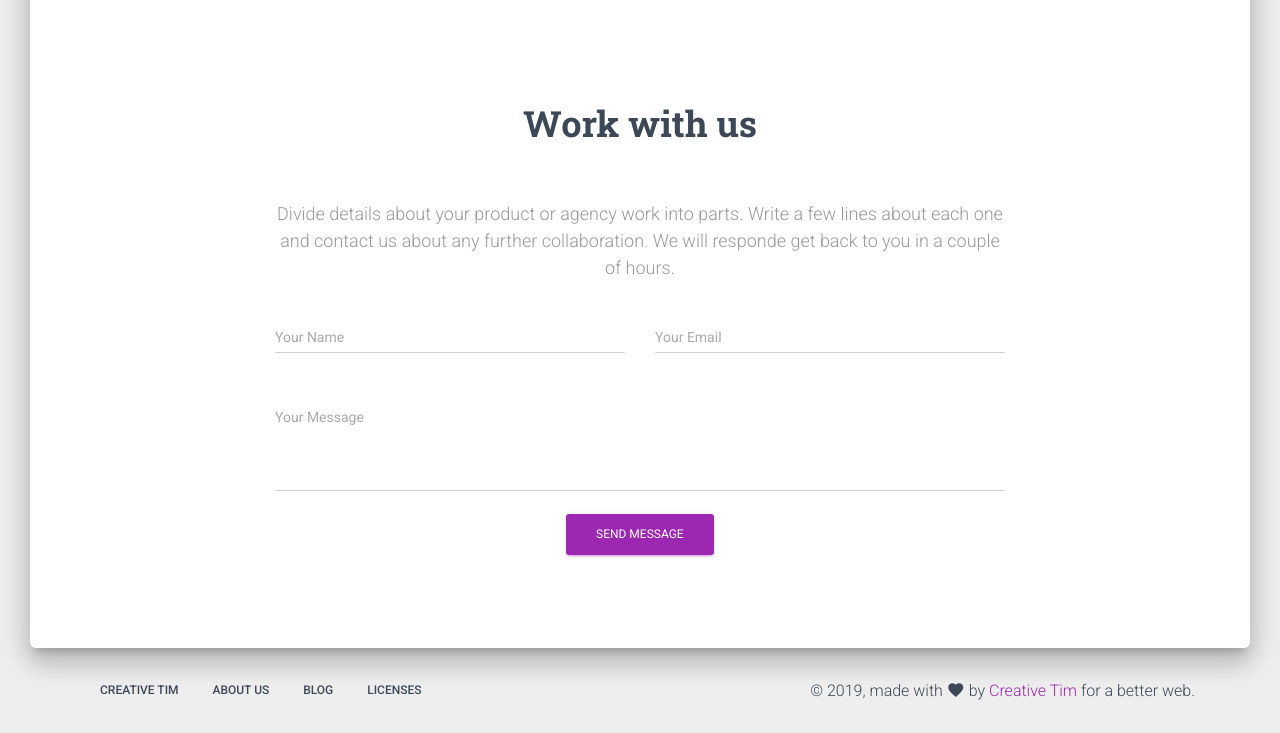
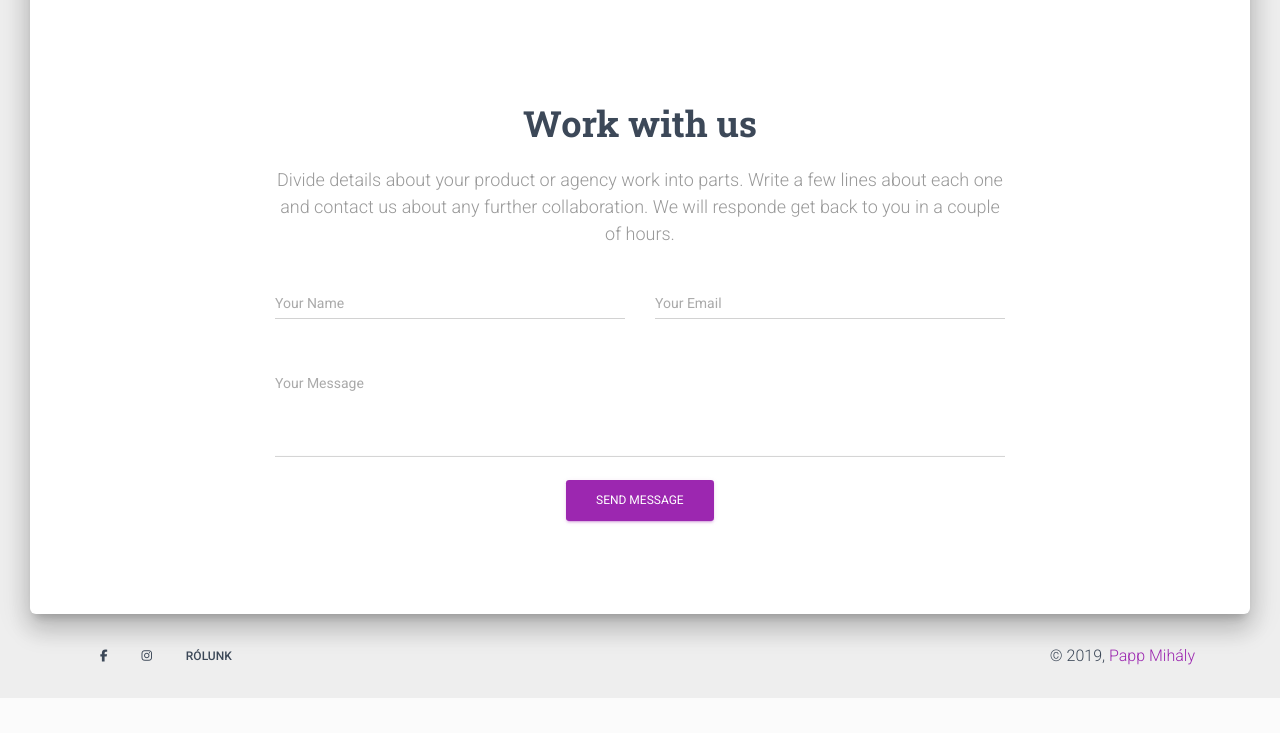
Before and after one commit to pmihaly/cserkweb, a Django app: page / in a window 1280 px wide. Shown: the part 2122-2855 px from the top of the page. After the commit the page ends 2820 px from the top, so only its background shows below. Run offline with Django 3.2, Linux system fonts and the light colour scheme; some libraries are stand-ins or nearby versions.

Commit message:
Nav és footer

```diff
--- a/about/templates/about/homepage.html
+++ b/about/templates/about/homepage.html
@@ -24,77 +24,30 @@
   <title>
     Főoldal | 1111. Szent István Cserkészcsapat
   </title>
-  <meta content='width=device-width, initial-scale=1.0, maximum-scale=1.0, user-scalable=0, shrink-to-fit=no' name='viewport' />
+  <meta content='width=device-width, initial-scale=1.0, maximum-scale=1.0, user-scalable=0, shrink-to-fit=no'
+    name='viewport' />
   <!--     Fonts and icons     -->
-  <link rel="stylesheet" type="text/css" href="https://fonts.googleapis.com/css?family=Roboto:300,400,500,700|Roboto+Slab:400,700|Material+Icons" />
+  <link rel="stylesheet" type="text/css"
+    href="https://fonts.googleapis.com/css?family=Roboto:300,400,500,700|Roboto+Slab:400,700|Material+Icons" />
   <link rel="stylesheet" href="https://maxcdn.bootstrapcdn.com/font-awesome/latest/css/font-awesome.min.css">
   <!-- CSS Files -->
   <link href="/static/css/material-kit.css?v=2.0.6" rel="stylesheet" />
-  <!-- CSS Just for demo purpose, don't include it in your project -->
-  <link href="/static/demo/demo.css" rel="stylesheet" />
 </head>
 
 <body class="landing-page sidebar-collapse">
-  <nav class="navbar navbar-transparent navbar-color-on-scroll fixed-top navbar-expand-lg" color-on-scroll="100" id="sectionsNav">
-    <div class="container">
-      <div class="navbar-translate">
-        <a class="navbar-brand" href="https://demos.creative-tim.com/material-kit/index.html">
-          Material Kit </a>
-        <button class="navbar-toggler" type="button" data-toggle="collapse" aria-expanded="false" aria-label="Toggle navigation">
-          <span class="sr-only">Toggle navigation</span>
-          <span class="navbar-toggler-icon"></span>
-          <span class="navbar-toggler-icon"></span>
-          <span class="navbar-toggler-icon"></span>
-        </button>
-      </div>
-      <div class="collapse navbar-collapse">
-        <ul class="navbar-nav ml-auto">
-          <li class="dropdown nav-item">
-            <a href="#" class="dropdown-toggle nav-link" data-toggle="dropdown">
-              <i class="material-icons">apps</i> Components
-            </a>
-            <div class="dropdown-menu dropdown-with-icons">
-              <a href="../index.html" class="dropdown-item">
-                <i class="material-icons">layers</i> All Components
-              </a>
-              <a href="https://demos.creative-tim.com/material-kit/docs/2.1/getting-started/introduction.html" class="dropdown-item">
-                <i class="material-icons">content_paste</i> Documentation
-              </a>
-            </div>
-          </li>
-          <li class="nav-item">
-            <a class="nav-link" href="javascript:void(0)" onclick="scrollToDownload()">
-              <i class="material-icons">cloud_download</i> Download
-            </a>
-          </li>
-          <li class="nav-item">
-            <a class="nav-link" rel="tooltip" title="" data-placement="bottom" href="https://twitter.com/CreativeTim" target="_blank" data-original-title="Follow us on Twitter">
-              <i class="fa fa-twitter"></i>
-            </a>
-          </li>
-          <li class="nav-item">
-            <a class="nav-link" rel="tooltip" title="" data-placement="bottom" href="https://www.facebook.com/CreativeTim" target="_blank" data-original-title="Like us on Facebook">
-              <i class="fa fa-facebook-square"></i>
-            </a>
-          </li>
-          <li class="nav-item">
-            <a class="nav-link" rel="tooltip" title="" data-placement="bottom" href="https://www.instagram.com/CreativeTimOfficial" target="_blank" data-original-title="Follow us on Instagram">
-              <i class="fa fa-instagram"></i>
-            </a>
-          </li>
-        </ul>
-      </div>
-    </div>
-  </nav>
-  <div class="page-header header-filter" data-parallax="true" style="background-image: url('/static/img/profile_city.jpg')">
+  {% include 'nav.html' %}
+  <div class="page-header header-filter" data-parallax="true"
+    style="background-image: url('https://lh3.googleusercontent.com/pzWz4dBSNQOD5WVVm0eWaiwJ39bkNDIRCf-W4hhieXQkVxGEhCEY6AP5knIpAXyETRk1dTbpk3D2HC1sDS7kGUB9WRqYSQh-MKI9kE-bpMs4iQ3lrQ6YTwFpTjXnwTcwyOJ3PBJpGA=w1920-h1080')">
     <div class="container">
       <div class="row">
         <div class="col-md-6">
           <h1 class="title">1111. Szent István Cserkészcsapat</h1>
-          <h4>Every landing page needs a small description after the big bold title, that&apos;s why we added this text here. Add here all the information that can make you or your product create the first impression.</h4>
+          <h4>Every landing page needs a small description after the big bold title, that&apos;s why we added this text
+            here. Add here all the information that can make you or your product create the first impression.</h4>
           <br>
-          <a href="https://www.youtube.com/watch?v=dQw4w9WgXcQ" target="_blank" class="btn btn-danger btn-raised btn-lg">
-            <i class="fa fa-play"></i> Watch video
+          <a href="https://www.youtube.com/watch?v=dQw4w9WgXcQ" target="_blank"
+            class="btn btn-danger btn-raised btn-lg">
+            <i class="fa fa-play"></i> Videó megtekintése
           </a>
         </div>
       </div>
@@ -106,7 +59,9 @@
         <div class="row">
           <div class="col-md-8 ml-auto mr-auto">
             <h2 class="title">Let&apos;s talk product</h2>
-            <h5 class="description">This is the paragraph where you can write more details about your product. Keep you user engaged by providing meaningful information. Remember that by this time, the user is curious, otherwise he wouldn&apos;t scroll to get here. Add a button if you want the user to see more.</h5>
+            <h5 class="description">This is the paragraph where you can write more details about your product. Keep you
+              user engaged by providing meaningful information. Remember that by this time, the user is curious,
+              otherwise he wouldn&apos;t scroll to get here. Add a button if you want the user to see more.</h5>
           </div>
         </div>
         <div class="features">
@@ -117,7 +72,8 @@
                   <i class="material-icons">chat</i>
                 </div>
                 <h4 class="info-title">Free Chat</h4>
-                <p>Divide details about your product or agency work into parts. Write a few lines about each one. A paragraph describing a feature will be enough.</p>
+                <p>Divide details about your product or agency work into parts. Write a few lines about each one. A
+                  paragraph describing a feature will be enough.</p>
               </div>
             </div>
             <div class="col-md-4">
@@ -126,7 +82,8 @@
                   <i class="material-icons">verified_user</i>
                 </div>
                 <h4 class="info-title">Verified Users</h4>
-                <p>Divide details about your product or agency work into parts. Write a few lines about each one. A paragraph describing a feature will be enough.</p>
+                <p>Divide details about your product or agency work into parts. Write a few lines about each one. A
+                  paragraph describing a feature will be enough.</p>
               </div>
             </div>
             <div class="col-md-4">
@@ -135,7 +92,8 @@
                   <i class="material-icons">fingerprint</i>
                 </div>
                 <h4 class="info-title">Fingerprint</h4>
-                <p>Divide details about your product or agency work into parts. Write a few lines about each one. A paragraph describing a feature will be enough.</p>
+                <p>Divide details about your product or agency work into parts. Write a few lines about each one. A
+                  paragraph describing a feature will be enough.</p>
               </div>
             </div>
           </div>
@@ -149,14 +107,16 @@
               <div class="team-player">
                 <div class="card card-plain">
                   <div class="col-md-6 ml-auto mr-auto">
-                    <img src="/static/img/faces/avatar.jpg" alt="Thumbnail Image" class="img-raised rounded-circle img-fluid">
+                    <img src="/static/img/faces/avatar.jpg" alt="Thumbnail Image"
+                      class="img-raised rounded-circle img-fluid">
                   </div>
                   <h4 class="card-title">Gigi Hadid
                     <br>
                     <small class="card-description text-muted">Model</small>
                   </h4>
                   <div class="card-body">
-                    <p class="card-description">You can write here details about one of your team members. You can give more details about what they do. Feel free to add some
+                    <p class="card-description">You can write here details about one of your team members. You can give
+                      more details about what they do. Feel free to add some
                       <a href="#">links</a> for people to be able to follow them outside the site.</p>
                   </div>
                   <div class="card-footer justify-content-center">
@@ -171,14 +131,16 @@
               <div class="team-player">
                 <div class="card card-plain">
                   <div class="col-md-6 ml-auto mr-auto">
-                    <img src="/static/img/faces/christian.jpg" alt="Thumbnail Image" class="img-raised rounded-circle img-fluid">
+                    <img src="/static/img/faces/christian.jpg" alt="Thumbnail Image"
+                      class="img-raised rounded-circle img-fluid">
                   </div>
                   <h4 class="card-title">Christian Louboutin
                     <br>
                     <small class="card-description text-muted">Designer</small>
                   </h4>
                   <div class="card-body">
-                    <p class="card-description">You can write here details about one of your team members. You can give more details about what they do. Feel free to add some
+                    <p class="card-description">You can write here details about one of your team members. You can give
+                      more details about what they do. Feel free to add some
                       <a href="#">links</a> for people to be able to follow them outside the site.</p>
                   </div>
                   <div class="card-footer justify-content-center">
@@ -192,14 +154,16 @@
               <div class="team-player">
                 <div class="card card-plain">
                   <div class="col-md-6 ml-auto mr-auto">
-                    <img src="/static/img/faces/kendall.jpg" alt="Thumbnail Image" class="img-raised rounded-circle img-fluid">
+                    <img src="/static/img/faces/kendall.jpg" alt="Thumbnail Image"
+                      class="img-raised rounded-circle img-fluid">
                   </div>
                   <h4 class="card-title">Kendall Jenner
                     <br>
                     <small class="card-description text-muted">Model</small>
                   </h4>
                   <div class="card-body">
-                    <p class="card-description">You can write here details about one of your team members. You can give more details about what they do. Feel free to add some
+                    <p class="card-description">You can write here details about one of your team members. You can give
+                      more details about what they do. Feel free to add some
                       <a href="#">links</a> for people to be able to follow them outside the site.</p>
                   </div>
                   <div class="card-footer justify-content-center">
@@ -217,7 +181,9 @@
         <div class="row">
           <div class="col-md-8 ml-auto mr-auto">
             <h2 class="text-center title">Work with us</h2>
-            <h4 class="text-center description">Divide details about your product or agency work into parts. Write a few lines about each one and contact us about any further collaboration. We will responde get back to you in a couple of hours.</h4>
+            <h4 class="text-center description">Divide details about your product or agency work into parts. Write a few
+              lines about each one and contact us about any further collaboration. We will responde get back to you in a
+              couple of hours.</h4>
             <form class="contact-form">
               <div class="row">
                 <div class="col-md-6">
@@ -250,41 +216,7 @@
       </div>
     </div>
   </div>
-  <footer class="footer footer-default">
-    <div class="container">
-      <nav class="float-left">
-        <ul>
-          <li>
-            <a href="https://www.creative-tim.com">
-              Creative Tim
-            </a>
-          </li>
-          <li>
-            <a href="https://creative-tim.com/presentation">
-              About Us
-            </a>
-          </li>
-          <li>
-            <a href="http://blog.creative-tim.com">
-              Blog
-            </a>
-          </li>
-          <li>
-            <a href="https://www.creative-tim.com/license">
-              Licenses
-            </a>
-          </li>
-        </ul>
-      </nav>
-      <div class="copyright float-right">
-        &copy;
-        <script>
-          document.write(new Date().getFullYear())
-        </script>, made with <i class="material-icons">favorite</i> by
-        <a href="https://www.creative-tim.com" target="_blank">Creative Tim</a> for a better web.
-      </div>
-    </div>
-  </footer>
+  {% include 'footer.html' %}
   <!--   Core JS Files   -->
   <script src="/static/js/core/jquery.min.js" type="text/javascript"></script>
   <script src="/static/js/core/popper.min.js" type="text/javascript"></script>
--- /dev/null
+++ b/cserkweb/templates/footer.html
@@ -0,0 +1,29 @@
+<footer class="footer footer-default">
+    <div class="container">
+        <nav class="float-left">
+            <ul>
+                <li>
+                    <a href="https://www.creative-tim.com">
+                        <i class="fab fa-facebook-f"></i>
+                    </a>
+                </li>
+                <li>
+                    <a href="https://creative-tim.com/presentation">
+                        <i class="fab fa-instagram"></i>
+                    </a>
+                </li>
+                <li>
+                    <a href="http://blog.creative-tim.com">
+                        Rólunk
+                    </a>
+                </li>
+            </ul>
+        </nav>
+        <div class="copyright float-right">
+            &copy;
+            <script>
+                document.write(new Date().getFullYear())
+            </script>, <a href="https://github.com/pmihaly/">Papp Mihály</a>
+        </div>
+    </div>
+</footer>
--- /dev/null
+++ b/cserkweb/templates/nav.html
@@ -0,0 +1,60 @@
+<nav class="navbar navbar-transparent navbar-color-on-scroll fixed-top navbar-expand-lg" color-on-scroll="100"
+    id="sectionsNav">
+    <div class="container">
+        <div class="navbar-translate">
+            <a class="navbar-brand" href="https://demos.creative-tim.com/material-kit/index.html">
+                1111. Szent István Cserkészcsapat </a>
+            <button class="navbar-toggler" type="button" data-toggle="collapse" aria-expanded="false"
+                aria-label="Toggle navigation">
+                <span class="sr-only">Toggle navigation</span>
+                <span class="navbar-toggler-icon"></span>
+                <span class="navbar-toggler-icon"></span>
+                <span class="navbar-toggler-icon"></span>
+            </button>
+        </div>
+        <div class="collapse navbar-collapse">
+            <ul class="navbar-nav ml-auto">
+                <li class="dropdown nav-item">
+                    <a href="#" class="dropdown-toggle nav-link" data-toggle="dropdown">
+                        <i class="material-icons">apps</i> Components
+                    </a>
+                    <div class="dropdown-menu dropdown-with-icons">
+                        <a href="../index.html" class="dropdown-item">
+                            <i class="material-icons">layers</i> All Components
+                        </a>
+                        <a href="https://demos.creative-tim.com/material-kit/docs/2.1/getting-started/introduction.html"
+                            class="dropdown-item">
+                            <i class="material-icons">content_paste</i> Documentation
+                        </a>
+                    </div>
+                </li>
+                <li class="nav-item">
+                    <a class="nav-link" href="javascript:void(0)" onclick="scrollToDownload()">
+                        <i class="material-icons">cloud_download</i> Download
+                    </a>
+                </li>
+                <li class="nav-item">
+                    <a class="nav-link" rel="tooltip" title="" data-placement="bottom"
+                        href="https://twitter.com/CreativeTim" target="_blank"
+                        data-original-title="Follow us on Twitter">
+                        <i class="fab fa-twitter"></i>
+                    </a>
+                </li>
+                <li class="nav-item">
+                    <a class="nav-link" rel="tooltip" title="" data-placement="bottom"
+                        href="https://www.facebook.com/CreativeTim" target="_blank"
+                        data-original-title="Like us on Facebook">
+                        <i class="fab fa-facebook-f"></i>
+                    </a>
+                </li>
+                <li class="nav-item">
+                    <a class="nav-link" rel="tooltip" title="" data-placement="bottom"
+                        href="https://www.instagram.com/CreativeTimOfficial" target="_blank"
+                        data-original-title="Follow us on Instagram">
+                        <i class="fab fa-instagram"></i>
+                    </a>
+                </li>
+            </ul>
+        </div>
+    </div>
+</nav>
```
Also changed, not shown: cserkweb/templates/base.html (+11 -4 lines).
